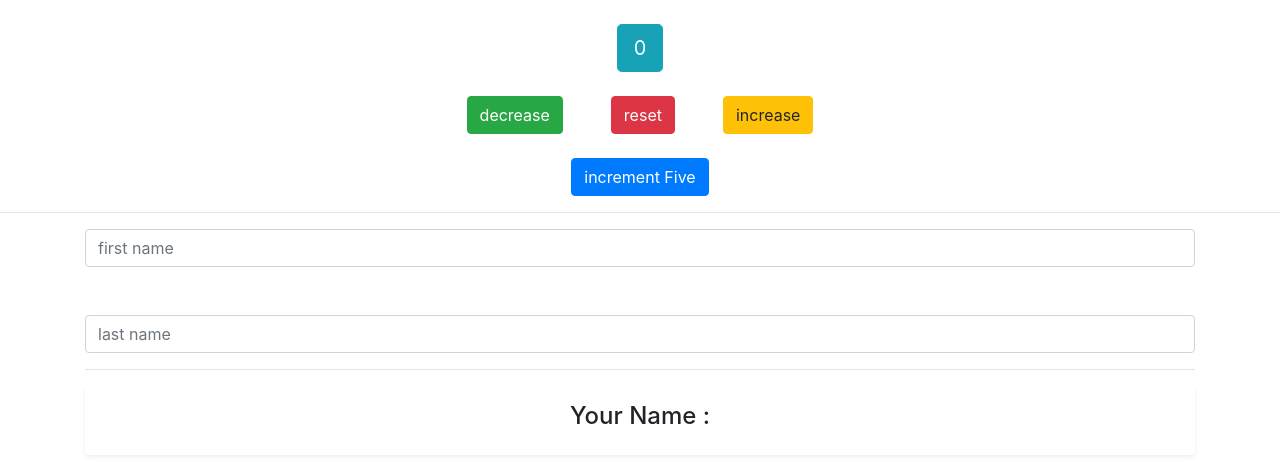
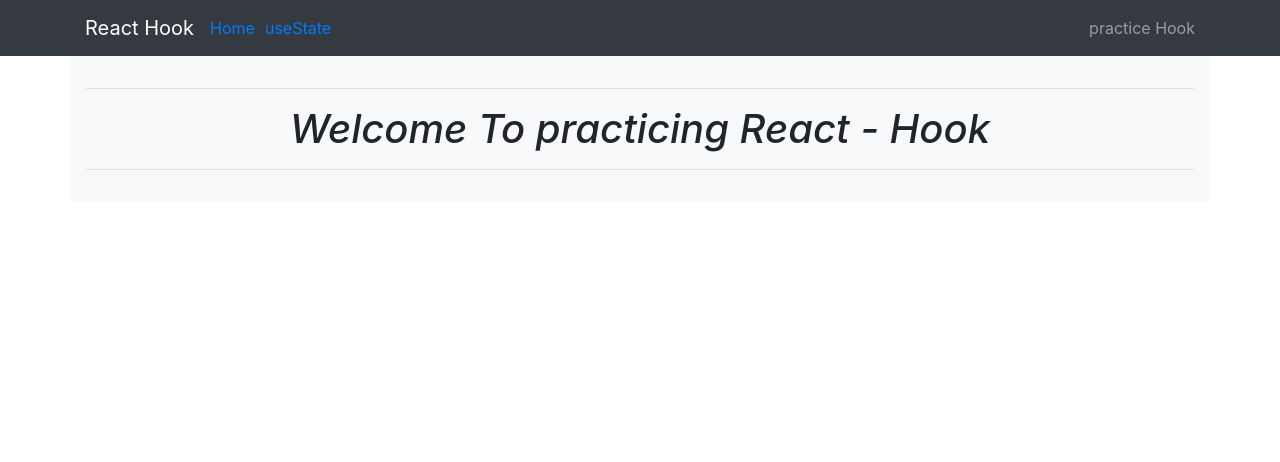
Before and after one commit to sajjad0057/React-Hook, a React (Create React App) app: page / in a window 1280 px wide. Shown: the top 462 px of the page. Built offline with nearby package versions, Linux system fonts and the light colour scheme.

Commit message:
create navbar and adding router

```diff
--- a/package.json
+++ b/package.json
@@ -9,6 +9,7 @@
     "bootstrap": "^4.5.3",
     "react": "^17.0.1",
     "react-dom": "^17.0.1",
+    "react-router-dom": "^5.2.0",
     "react-scripts": "4.0.1",
     "reactstrap": "^8.8.0",
     "web-vitals": "^0.2.4"
--- a/src/App.js
+++ b/src/App.js
@@ -1,15 +1,14 @@
 import React from "react";
-import './App.css';
-import HookCounter from "./components/HookCounter";
-import SetName from "./components/Name";
+import "./App.css";
+import { BrowserRouter } from "react-router-dom";
+import Main from "./components/main";
 
 function App() {
   return (
     <div className="App">
-      <HookCounter/>
-      <hr/>
-      <SetName/>
-
+      <BrowserRouter>
+        <Main />
+      </BrowserRouter>
     </div>
   );
 }
--- /dev/null
+++ b/src/components/Body/Body.jsx
@@ -0,0 +1,20 @@
+import React from "react";
+import { Switch, Route, Redirect } from "react-router-dom";
+import UseState from "./useState/useState";
+import Welcome from "./Welcome";
+
+const Body = () => {
+  return (
+      <div>
+          <Switch>
+
+          <Route path="/setname" exact component={UseState}/>
+          <Route path="/" component={Welcome}/>
+
+          <Redirect to="/"/>
+          </Switch>
+      </div>
+  )
+};
+
+export default Body;
--- /dev/null
+++ b/src/components/Body/Welcome.jsx
@@ -0,0 +1,13 @@
+import React from "react";
+
+const Welcome = () =>{
+    return (
+    <div class="shadow-none p-3 mb-5 bg-light rounded container">
+        <hr/>
+        <h1><i>Welcome To practicing React - Hook</i></h1>
+        <hr/>
+    </div>
+    )
+}
+
+export default Welcome;
--- a/src/components/HookCounter.jsx
+++ b/src/components/Body/useState/HookCounter.jsx
@@ -3,7 +3,7 @@ import React, { useState } from "react";
 const HookCounter = () => {
   const initialCount = 0;
   const [count, setCount] = useState(initialCount);
-  console.log("[count,setCount] : ", count, setCount);
+  //console.log("[count,setCount] : ", count, setCount);
 
   const increamentFive = () =>{
       for(let i=0;i<5;i++){
--- /dev/null
+++ b/src/components/Body/useState/useState.jsx
@@ -0,0 +1,16 @@
+import React from "react";
+import HookCounter from "./HookCounter";
+import SetName from "./Name";
+
+const UseState = () =>{
+    return (
+        <div>
+            <HookCounter/>
+            <br/>
+            <SetName/>
+        </div>
+    )
+}
+
+
+export default UseState;
--- /dev/null
+++ b/src/components/Header/Header.jsx
@@ -0,0 +1,12 @@
+import React from "react";
+import Navigation from "./Navigation";
+
+const Header =()=>{
+    return (
+        <div>
+            <Navigation/>
+        </div>
+    )
+}
+
+export default Header;
--- /dev/null
+++ b/src/components/Header/Navigation.jsx
@@ -0,0 +1,43 @@
+import React, { useState } from 'react';
+import { NavLink } from "react-router-dom";
+import {
+  Collapse,
+  Navbar,
+  NavbarToggler,
+  NavbarBrand,
+  Nav,
+  NavItem,
+  NavbarText
+} from 'reactstrap';
+
+const Navigation= (props) => {
+  const [isOpen, setIsOpen] = useState(false);
+
+  const toggle = () => setIsOpen(!isOpen);
+
+  return (
+    <div>
+      <Navbar color="dark" dark expand="md">
+          <div className="container">
+          <NavbarBrand href="/">React Hook</NavbarBrand>
+        <NavbarToggler onClick={toggle} />
+        <Collapse isOpen={isOpen} navbar>
+        <Nav className="mr-auto" navbar>
+            <NavItem style={{marginRight:"10px"}}>
+              <NavLink exact to="/" className="NavLink">Home</NavLink>
+            </NavItem>
+            <NavItem style={{marginRight:"10px"}}>
+              <NavLink exact to="/setname" className="NavLink">useState</NavLink>
+            </NavItem>
+          </Nav>
+        <NavbarText>practice Hook</NavbarText>
+        </Collapse>
+
+          </div>
+
+      </Navbar>
+    </div>
+  );
+}
+
+export default Navigation;
--- /dev/null
+++ b/src/components/main.jsx
@@ -0,0 +1,16 @@
+import React from "react";
+import Body from "./Body/Body";
+import Header from "./Header/Header";
+
+
+const Main = ()=>{
+    return (
+        <div>
+            <Header/>
+            <Body/>
+
+        </div>
+    )
+}
+
+export default Main;
```
Also changed, not shown: src/components/Body/useState/Array.jsx (added, +10 -0 lines), src/components/Body/useState/Name.jsx (renamed from src/components/Name.jsx), 2 other files (tests, documents, lock files or other folders).
